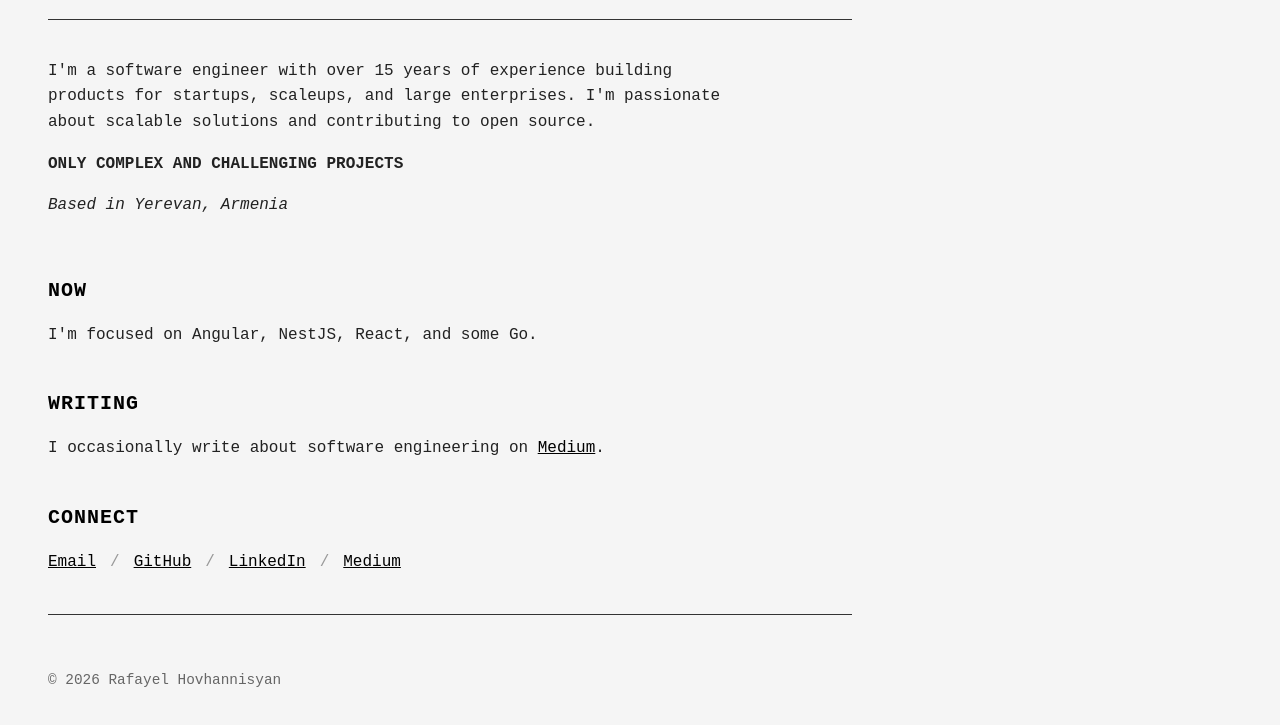
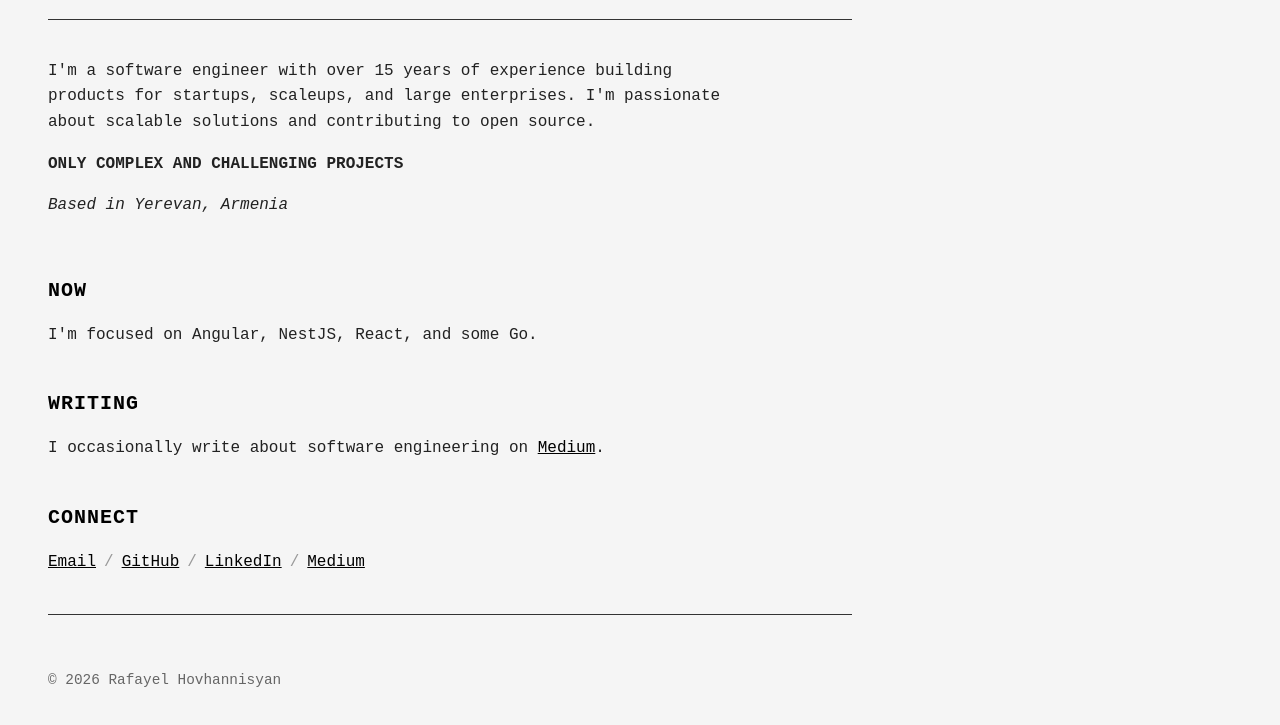
Before and after one commit to hosembafer/hosembafer.github.io, a plain HTML site: page index.html in a window 1280 px wide. Shown: the part 213-938 px from the top of the page. Drawn offline with Linux system fonts and the light colour scheme.

Commit message:
Make Connect section li elements flex with CSS gap (#4)
- Added display: flex and gap: 0.5rem to .links li elements
- Updated .links container to use gap: 0.5rem instead of gap: 0
- Removed margin from separator pseudo-element, now using gap for spacing

```diff
--- a/index.html
+++ b/index.html
@@ -187,14 +187,19 @@
         .links {
             list-style: none;
             display: flex;
-            gap: 0;
+            gap: 0.5rem;
             flex-wrap: wrap;
         }
 
+        .links li {
+            display: flex;
+            align-items: center;
+            gap: 0.5rem;
+        }
+
         .links li::after {
-            content: "/ ";
+            content: "/";
             color: var(--separator);
-            margin: 0 0.875rem;
         }
 
         .links li:last-child::after {
```
